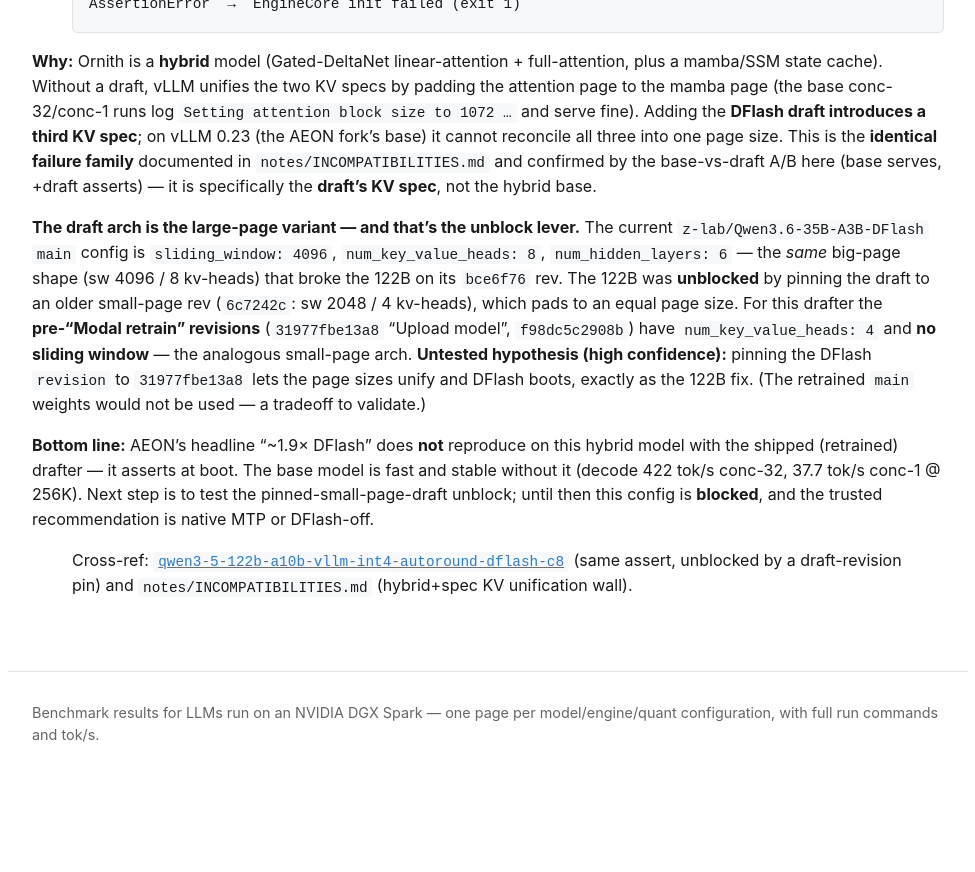
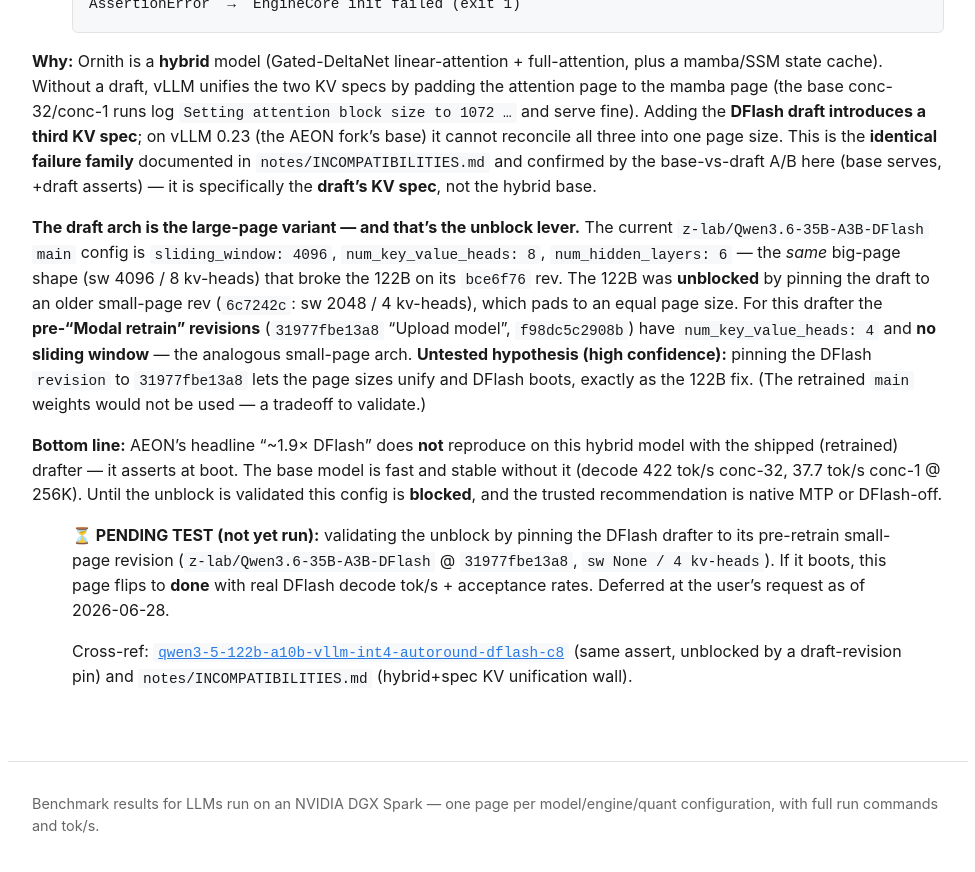
Before and after one commit to yjsoon/autobench, a Jekyll site: the page built from _configs/ornith-1-0-35b-aeon-vllm-nvfp4-dflash-blocked.md, in a window 1280 px wide and 900 px high, scrolled down 1957 px. Shown: the top 872 px of the window, without its empty margins (152-1127 px from the left). Built offline with Jekyll 4.4.1, drawn with Linux system fonts in a browser that asks for light colours; before the commit the page ends 2766 px from its top, so only the background shows below that.

Commit message:
Note pinned-DFlash unblock test is pending on Ornith blocked page
Mark the small-page-revision (31977fbe) DFlash unblock as a pending/deferred
test rather than implying it's been validated.

Co-Authored-By: Claude Opus 4.8 <noreply@anthropic.com>
Claude-Session: https://claude.ai/code/session_01FC23S4wNcrkkFhwX3HcUDk

```diff
--- a/_configs/ornith-1-0-35b-aeon-vllm-nvfp4-dflash-blocked.md
+++ b/_configs/ornith-1-0-35b-aeon-vllm-nvfp4-dflash-blocked.md
@@ -76,8 +76,13 @@ DFlash `revision` to `31977fbe13a8` lets the page sizes unify and DFlash boots,
 
 **Bottom line:** AEON's headline "~1.9× DFlash" does **not** reproduce on this hybrid model with the
 shipped (retrained) drafter — it asserts at boot. The base model is fast and stable without it (decode
-422 tok/s conc-32, 37.7 tok/s conc-1 @ 256K). Next step is to test the pinned-small-page-draft unblock;
-until then this config is **blocked**, and the trusted recommendation is native MTP or DFlash-off.
+422 tok/s conc-32, 37.7 tok/s conc-1 @ 256K). Until the unblock is validated this config is **blocked**,
+and the trusted recommendation is native MTP or DFlash-off.
+
+> **⏳ PENDING TEST (not yet run):** validating the unblock by pinning the DFlash drafter to its pre-retrain
+> small-page revision (`z-lab/Qwen3.6-35B-A3B-DFlash` @ `31977fbe13a8`, `sw None / 4 kv-heads`). If it
+> boots, this page flips to **done** with real DFlash decode tok/s + acceptance rates. Deferred at the
+> user's request as of 2026-06-28.
 
 > Cross-ref: [`qwen3-5-122b-a10b-vllm-int4-autoround-dflash-c8`](qwen3-5-122b-a10b-vllm-int4-autoround-dflash-c8)
 > (same assert, unblocked by a draft-revision pin) and `notes/INCOMPATIBILITIES.md` (hybrid+spec KV
```
